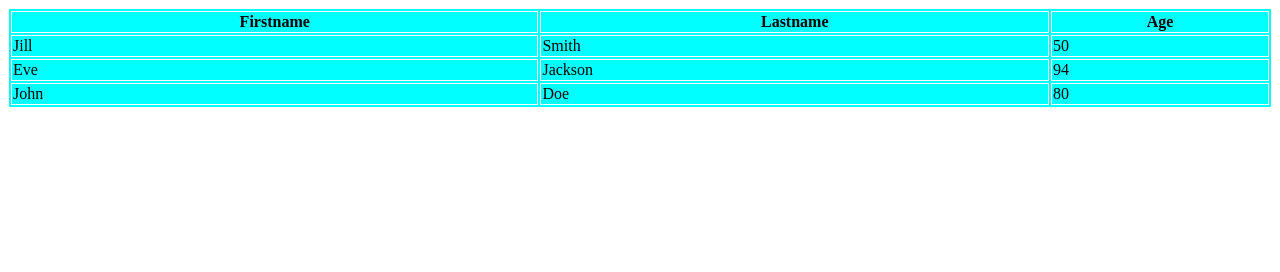
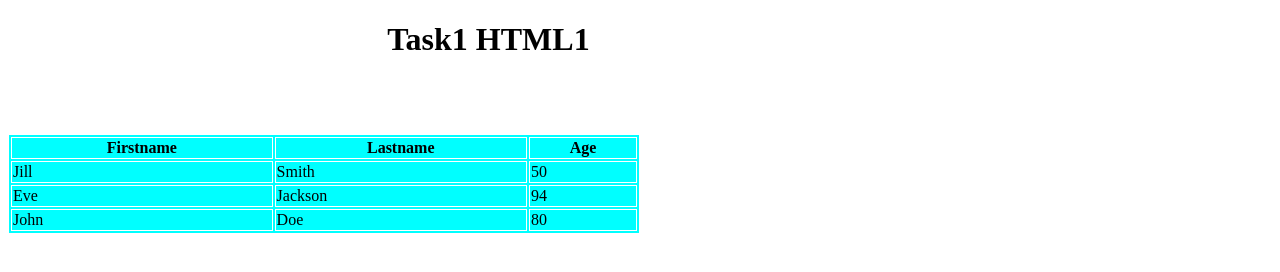
Before and after one commit to WexDhav/Html-basics, a plain HTML site: page Task1.html in a window 1280 px wide. Drawn offline with Linux system fonts and the light colour scheme.

Commit message:
Update Task1.html

```diff
--- a/Task1.html
+++ b/Task1.html
@@ -6,7 +6,9 @@
     <title>Document</title>
 </head>
 <body>
-    <table border="1" bordercolor="white" bgcolor="cyan" style="width: 100%;">
+    <h1 style="padding-left: 30%;">Task1 HTML1</h1>
+    <br><br><br>
+    <table border="1" bordercolor="white" bgcolor="cyan" style="width: 50%;">
         <tr>
             <th>Firstname</th>
             <th>Lastname</th>
```
